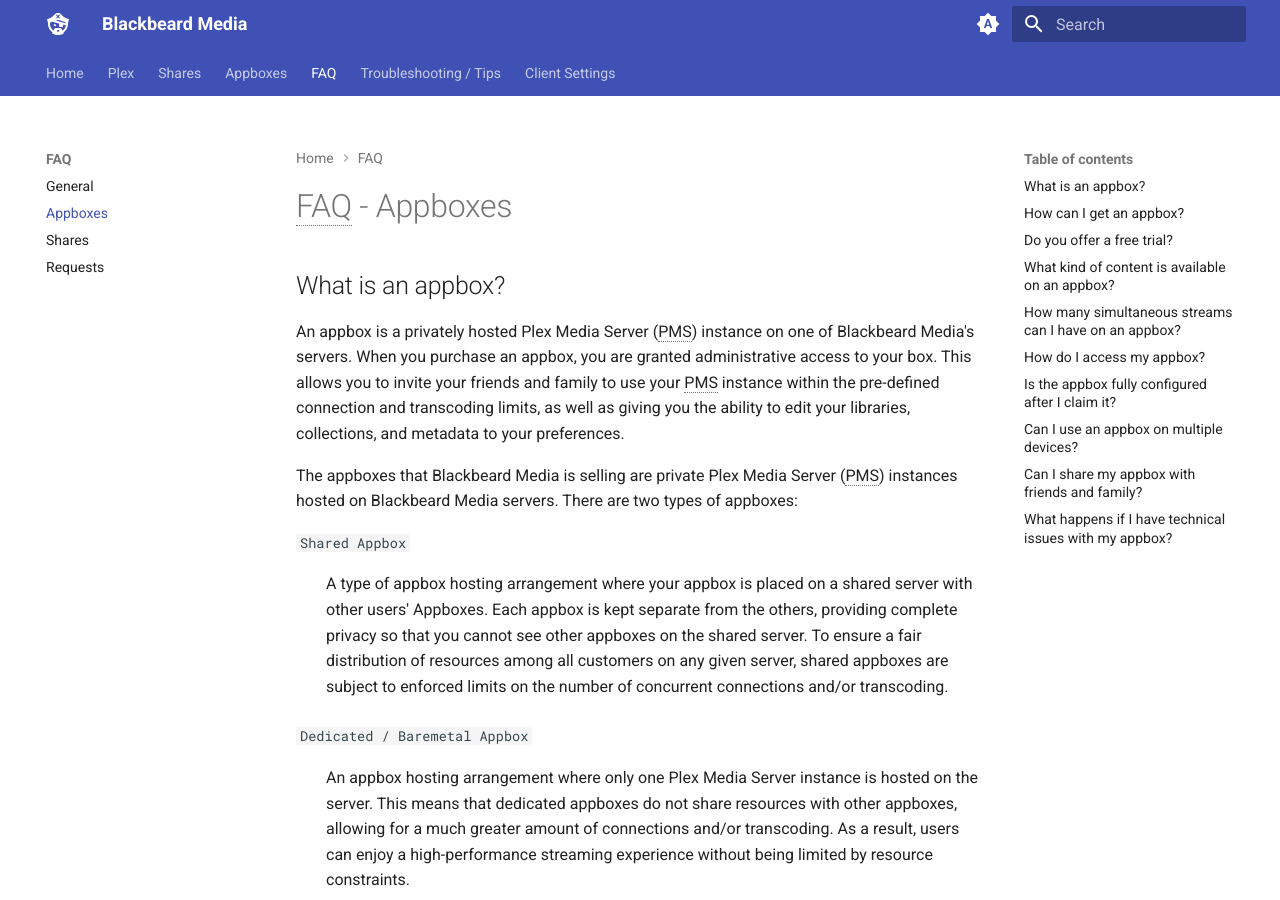
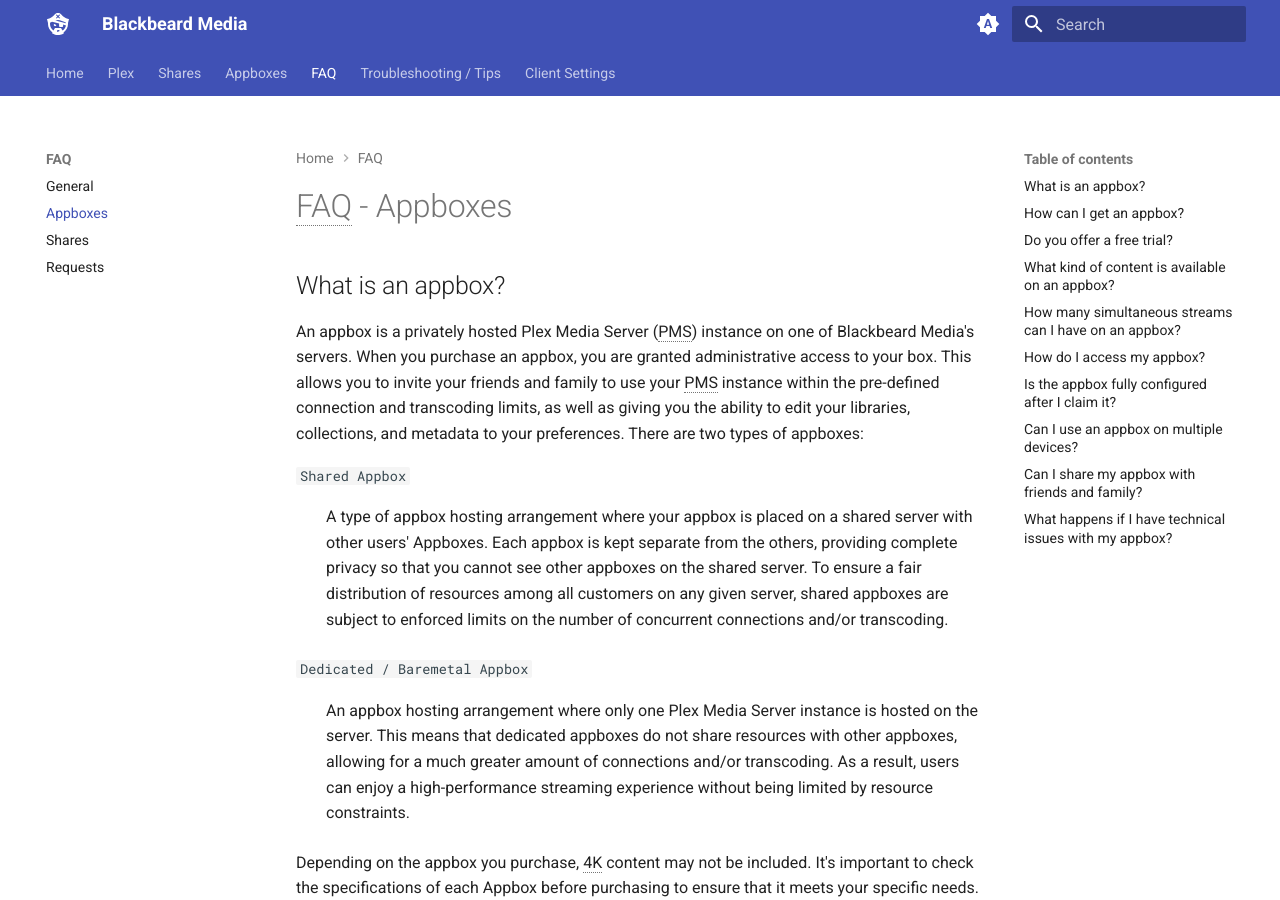
Before and after one commit to neomedia6989/docs-2, an MkDocs documentation site: the page built from docs/faq/appboxes.md, in a window 1280 px wide and 900 px high. Built offline with MkDocs 1.6.1 and Material for MkDocs 9.7.7, drawn with Linux system fonts in a browser that asks for light colours.

Commit message:
Update appboxes.md

```diff
--- a/docs/faq/appboxes.md
+++ b/docs/faq/appboxes.md
@@ -2,9 +2,7 @@
 
 ## What is an appbox?
 
-An appbox is a privately hosted Plex Media Server (PMS) instance on one of Blackbeard Media's servers. When you purchase an appbox, you are granted administrative access to your box. This allows you to invite your friends and family to use your PMS instance within the pre-defined connection and transcoding limits, as well as giving you the ability to edit your libraries, collections, and metadata to your preferences.
-
-The appboxes that Blackbeard Media is selling are private Plex Media Server (PMS) instances hosted on Blackbeard Media servers. There are two types of appboxes:
+An appbox is a privately hosted Plex Media Server (PMS) instance on one of Blackbeard Media's servers. When you purchase an appbox, you are granted administrative access to your box. This allows you to invite your friends and family to use your PMS instance within the pre-defined connection and transcoding limits, as well as giving you the ability to edit your libraries, collections, and metadata to your preferences. There are two types of appboxes:
 
 `Shared Appbox`
 :    A type of appbox hosting arrangement where your appbox is placed on a shared server with other users' Appboxes. Each appbox is kept separate from the others, providing complete privacy so that you cannot see other appboxes on the shared server. To ensure a fair distribution of resources among all customers on any given server, shared appboxes are subject to enforced limits on the number of concurrent connections and/or transcoding.
```
